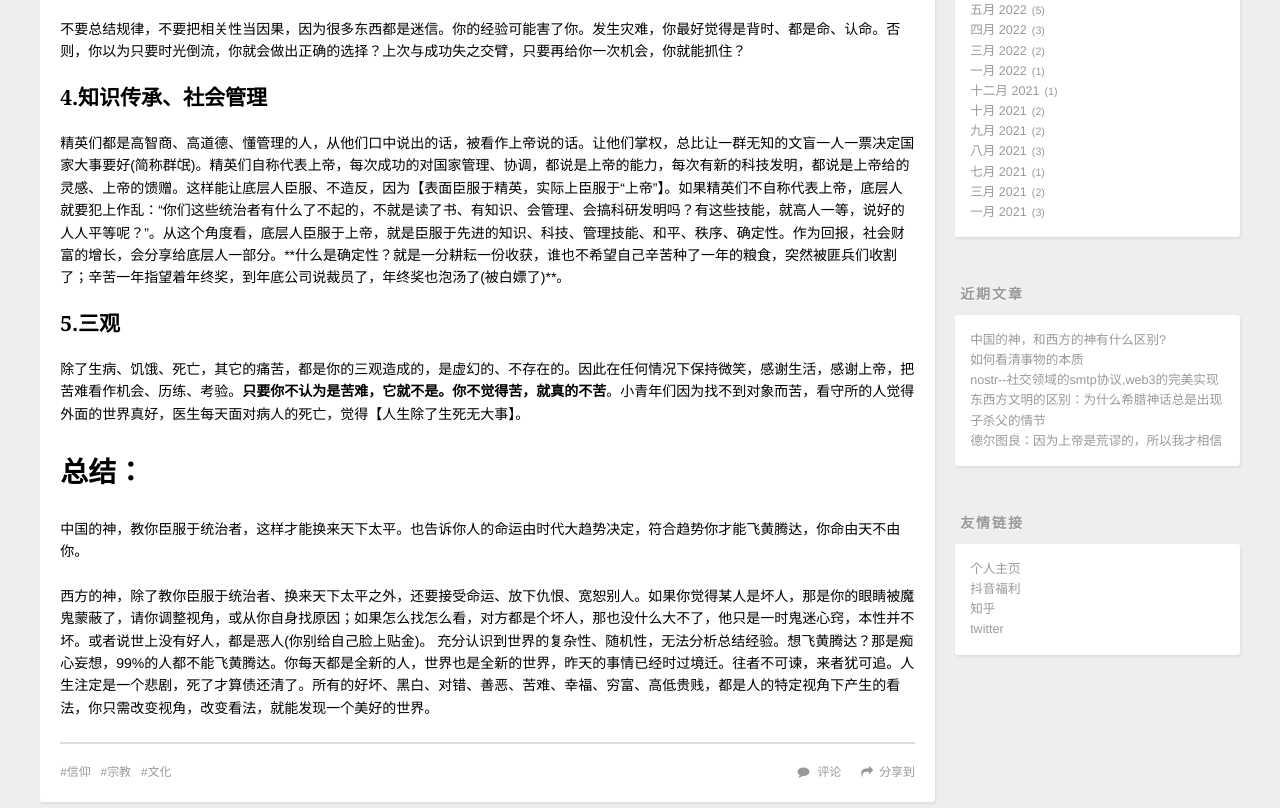
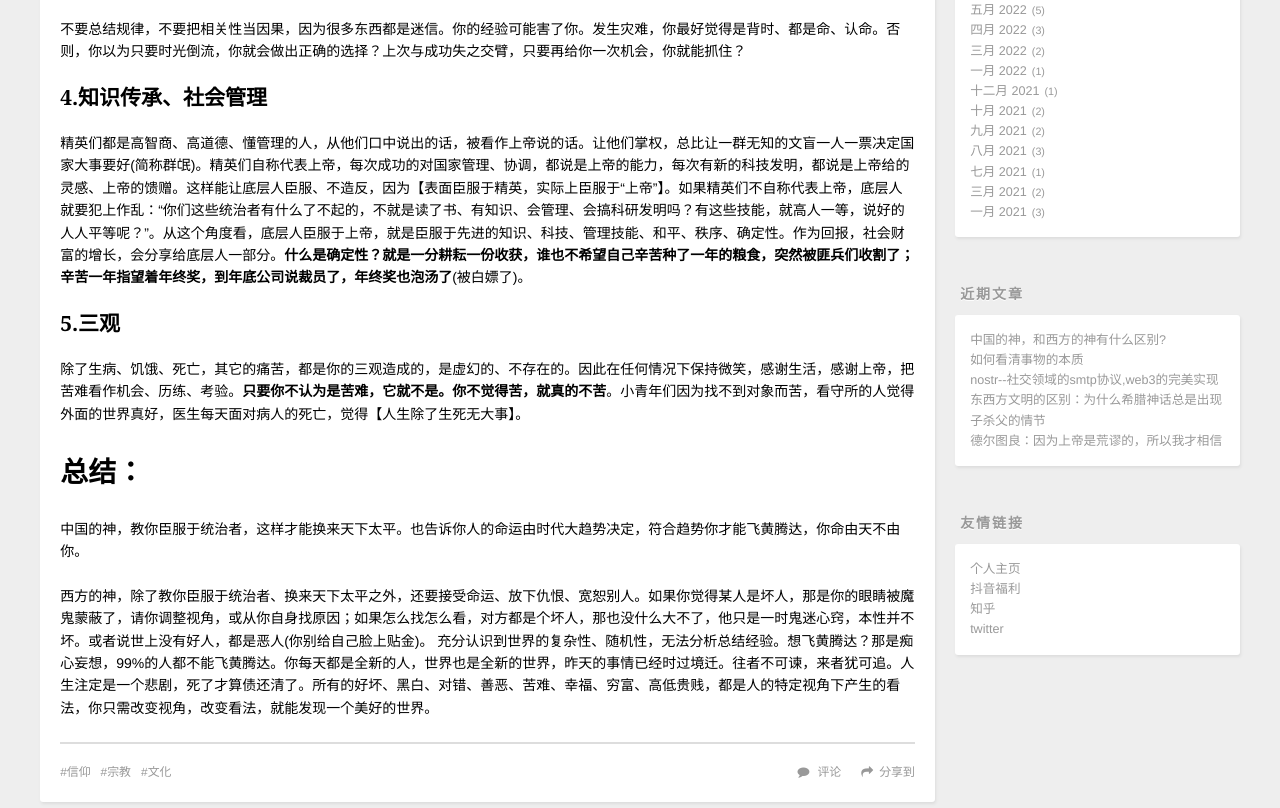
Before and after one commit to lj92458/article, a plain HTML site: page 2023/03/30/中国的神，和西方的神有什么区别/index.html in a window 1280 px wide. Shown: the part 1432-2240 px from the top of the page. Drawn offline with nearby package versions, Linux system fonts and the light colour scheme; a script that the page names is missing.

Commit message:
发表了新的文章

```diff
--- a/2023/03/30/中国的神，和西方的神有什么区别/index.html
+++ b/2023/03/30/中国的神，和西方的神有什么区别/index.html
@@ -14,7 +14,7 @@
 <meta property="og:description" content="一.中国的天意和天子中国古代，把时代趋势、历史潮流、大环境、大形势叫做天意。天子就是顺应天意的人，他能让各方力量博弈平衡，充当和事佬，让天下停止战乱、暂时安定。天意和天子，都是神的化身。曹操说：“大汉气数已尽”，就是说礼崩乐坏，无可救药。“天下合久必分，分久必合”就是说世界的本质是【矛盾的对立统一】，例如：刘邦把皇位传给自己的子孙，好处是：权力能平稳交接，没有动乱；坏处是：不能保证子孙贤明、高明，">
 <meta property="og:locale" content="zh_CN">
 <meta property="article:published_time" content="2023-03-30T02:02:46.000Z">
-<meta property="article:modified_time" content="2023-03-30T02:53:11.103Z">
+<meta property="article:modified_time" content="2023-03-30T02:56:49.328Z">
 <meta property="article:author" content="流浪者">
 <meta property="article:tag" content="宗教">
 <meta property="article:tag" content="信仰">
@@ -103,7 +103,7 @@
 <h2 id="1-忍让、宽恕、放下过往"><a href="#1-忍让、宽恕、放下过往" class="headerlink" title="1.忍让、宽恕、放下过往"></a>1.忍让、宽恕、放下过往</h2><p>不要报仇，因为这回导致社会动荡。不要在悔恨中虚度光阴，否则明天还会为今天后悔，后天还会为明天后悔。昨天那个你是好是坏，不重要，都过去了。你今天已经进入了一个新时空、新世界、新宇宙，所以你是全新的人，是一张白纸，需要从头描绘。不要记别人的仇，也不要记别人的恩。你昨天的亲朋好友，对今天的你来说，都是陌生人。所以也不要欠别人的债，也不要让别人欠你的债。凡是定下规矩、许下承诺，最多只能维持一个月。例如你入职一个月，就应该考虑离职，或者重新商量工资，因为公司的形势已经变了，之前定下的工资，是在刻舟求剑。例如你们几个股东商量好了股份比例，每个月都应该重新分配股份，因为形势千变万化，之前的分配太盲目了。例如谈待遇，应该直接谈工资，而不是年终奖、期权。你确定公司不会在发年终奖之前把你踢走？你确定10年后，你的期权能变现？公司还没倒闭？ 最理想的职业是兼职、自由职业者、外援，而不是打工、当老板，因为干一次活就领一次报酬，不存在月工资一说、不接受别人的长期承诺、不用对别人做出长期承诺。</p>
 <h2 id="2-改变不了的事情，只能接受、臣服"><a href="#2-改变不了的事情，只能接受、臣服" class="headerlink" title="2.改变不了的事情，只能接受、臣服"></a>2.改变不了的事情，只能接受、臣服</h2><p>否则，除了精神内耗，还能怎样？人类太渺小，地球资源匮乏，不太适合人类生存，所以人类的诞生就是一个悲剧，无论如何也避免不了的悲剧。要是世上没有人类，就好了啊。即然悲剧已经发生，只能忍受。大部分人都是贫穷，你想通过奋斗换来财富，别人也想奋斗，结果就是内卷。地球资源决定了99%的人不可能富起来。这不是人力可以改变的。《圣经》写道：【你必终身劳苦，才能从地里得吃的。。。。。你必汗流满面才得糊口，直到你归了土，因为你是从土而出的。你本是尘土，仍要归于尘土】。<strong>苦难守恒：苦难是恒定的，只会从一种形式转化成另一种形式，从一个地方转移到另一个地方，从一个人转移到另一个人，从今天转移到明天</strong>。穷人生孩子，是想把自己的苦难，转移到孩子身上，类似于击鼓传花、庞氏骗局。心里想的是：养儿防老，他哪怕再穷，等我老了瘫痪在床，他还是会照顾我的。但是没想到，生了孩子还要操心读书、买房、结婚，操心有没有孙子，操心孙子能否考上大学，是否会落入社会底层。<strong>那么，所谓的转移苦难，转移成功了吗？债务一代代欠下去，总是要归还的</strong>。</p>
 <h2 id="3-世界是随机的，形势是千变万化的"><a href="#3-世界是随机的，形势是千变万化的" class="headerlink" title="3.世界是随机的，形势是千变万化的"></a>3.世界是随机的，形势是千变万化的</h2><p>不要总结规律，不要把相关性当因果，因为很多东西都是迷信。你的经验可能害了你。发生灾难，你最好觉得是背时、都是命、认命。否则，你以为只要时光倒流，你就会做出正确的选择？上次与成功失之交臂，只要再给你一次机会，你就能抓住？</p>
-<h2 id="4-知识传承、社会管理"><a href="#4-知识传承、社会管理" class="headerlink" title="4.知识传承、社会管理"></a>4.知识传承、社会管理</h2><p>精英们都是高智商、高道德、懂管理的人，从他们口中说出的话，被看作上帝说的话。让他们掌权，总比让一群无知的文盲一人一票决定国家大事要好(简称群氓)。精英们自称代表上帝，每次成功的对国家管理、协调，都说是上帝的能力，每次有新的科技发明，都说是上帝给的灵感、上帝的馈赠。这样能让底层人臣服、不造反，因为【表面臣服于精英，实际上臣服于“上帝”】。如果精英们不自称代表上帝，底层人就要犯上作乱：“你们这些统治者有什么了不起的，不就是读了书、有知识、会管理、会搞科研发明吗？有这些技能，就高人一等，说好的人人平等呢？”。从这个角度看，底层人臣服于上帝，就是臣服于先进的知识、科技、管理技能、和平、秩序、确定性。作为回报，社会财富的增长，会分享给底层人一部分。**什么是确定性？就是一分耕耘一份收获，谁也不希望自己辛苦种了一年的粮食，突然被匪兵们收割了；辛苦一年指望着年终奖，到年底公司说裁员了，年终奖也泡汤了(被白嫖了)**。</p>
+<h2 id="4-知识传承、社会管理"><a href="#4-知识传承、社会管理" class="headerlink" title="4.知识传承、社会管理"></a>4.知识传承、社会管理</h2><p>精英们都是高智商、高道德、懂管理的人，从他们口中说出的话，被看作上帝说的话。让他们掌权，总比让一群无知的文盲一人一票决定国家大事要好(简称群氓)。精英们自称代表上帝，每次成功的对国家管理、协调，都说是上帝的能力，每次有新的科技发明，都说是上帝给的灵感、上帝的馈赠。这样能让底层人臣服、不造反，因为【表面臣服于精英，实际上臣服于“上帝”】。如果精英们不自称代表上帝，底层人就要犯上作乱：“你们这些统治者有什么了不起的，不就是读了书、有知识、会管理、会搞科研发明吗？有这些技能，就高人一等，说好的人人平等呢？”。从这个角度看，底层人臣服于上帝，就是臣服于先进的知识、科技、管理技能、和平、秩序、确定性。作为回报，社会财富的增长，会分享给底层人一部分。<strong>什么是确定性？就是一分耕耘一份收获，谁也不希望自己辛苦种了一年的粮食，突然被匪兵们收割了；辛苦一年指望着年终奖，到年底公司说裁员了，年终奖也泡汤了</strong>(被白嫖了)。</p>
 <h2 id="5-三观"><a href="#5-三观" class="headerlink" title="5.三观"></a>5.三观</h2><p>除了生病、饥饿、死亡，其它的痛苦，都是你的三观造成的，是虚幻的、不存在的。因此在任何情况下保持微笑，感谢生活，感谢上帝，把苦难看作机会、历练、考验。<strong>只要你不认为是苦难，它就不是。你不觉得苦，就真的不苦</strong>。小青年们因为找不到对象而苦，看守所的人觉得外面的世界真好，医生每天面对病人的死亡，觉得【人生除了生死无大事】。</p>
 <h1 id="总结："><a href="#总结：" class="headerlink" title="总结："></a>总结：</h1><p>中国的神，教你臣服于统治者，这样才能换来天下太平。也告诉你人的命运由时代大趋势决定，符合趋势你才能飞黄腾达，你命由天不由你。</p>
 <p>西方的神，除了教你臣服于统治者、换来天下太平之外，还要接受命运、放下仇恨、宽恕别人。如果你觉得某人是坏人，那是你的眼睛被魔鬼蒙蔽了，请你调整视角，或从你自身找原因；如果怎么找怎么看，对方都是个坏人，那也没什么大不了，他只是一时鬼迷心窍，本性并不坏。或者说世上没有好人，都是恶人(你别给自己脸上贴金)。 充分认识到世界的复杂性、随机性，无法分析总结经验。想飞黄腾达？那是痴心妄想，99%的人都不能飞黄腾达。你每天都是全新的人，世界也是全新的世界，昨天的事情已经时过境迁。往者不可谏，来者犹可追。人生注定是一个悲剧，死了才算债还清了。所有的好坏、黑白、对错、善恶、苦难、幸福、穷富、高低贵贱，都是人的特定视角下产生的看法，你只需改变视角，改变看法，就能发现一个美好的世界。</p>
```
Also changed, not shown: index.html (+1 -1 lines).
